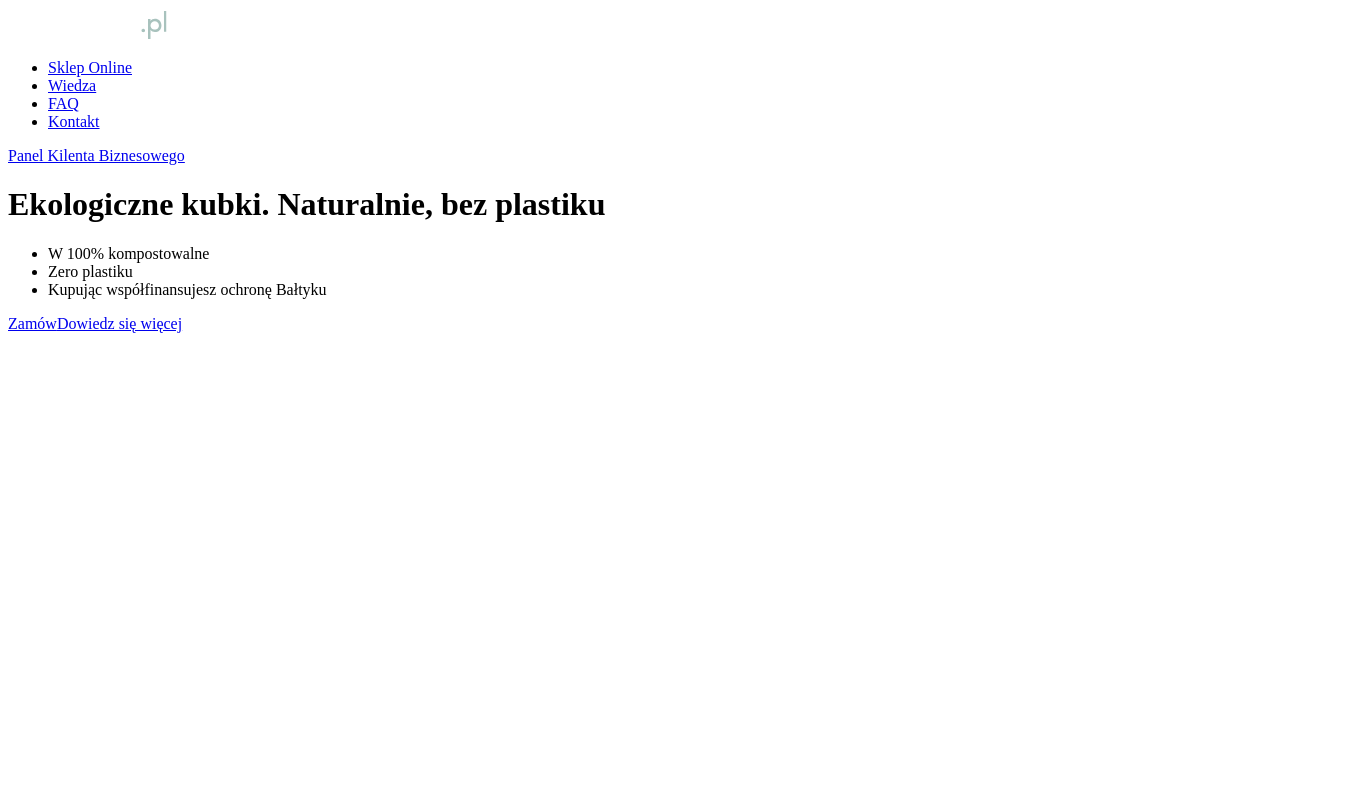
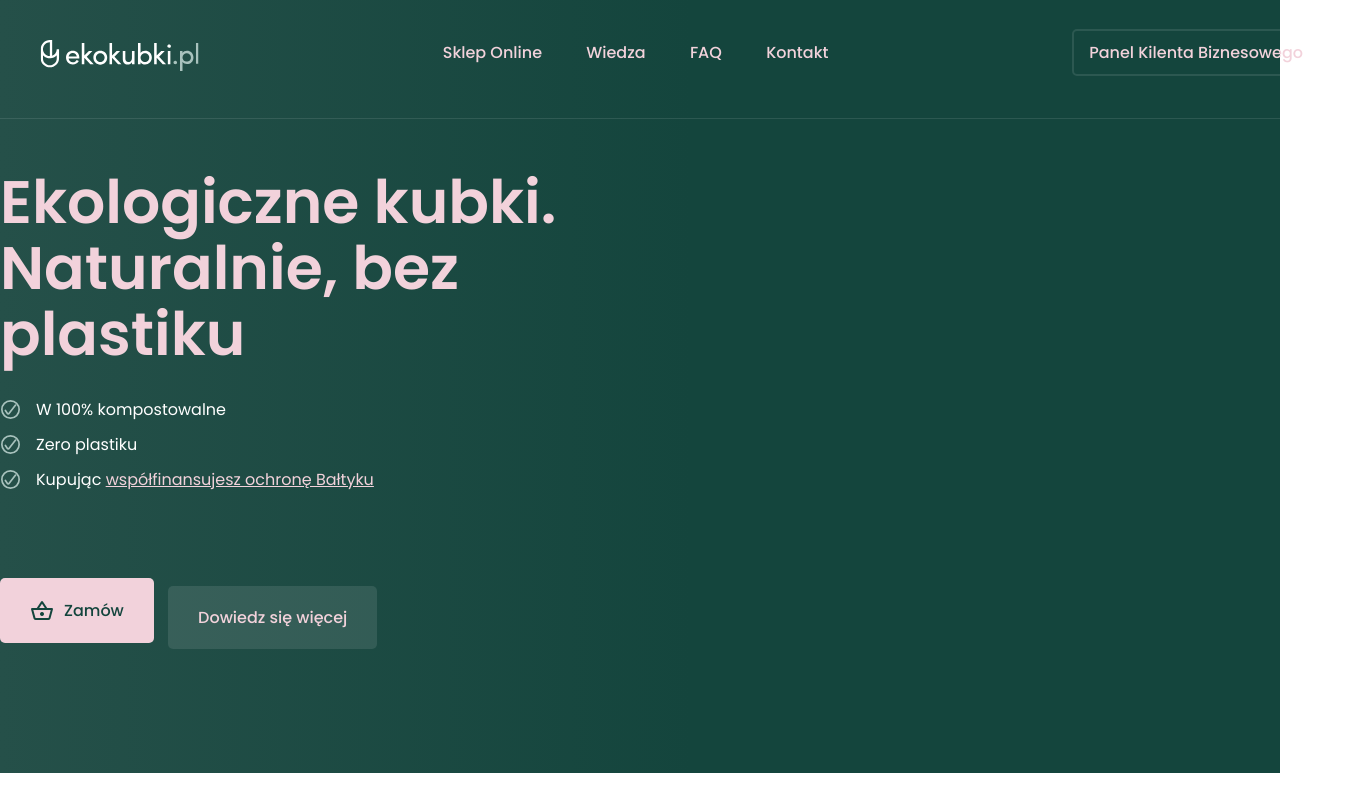
Before and after one commit to andres-condezo/Vasos, a plain HTML site: page index.html in a window 1280 px wide. Shown: the whole page, 1360 px wide, since content can reach past the window. Drawn offline with Linux system fonts and the light colour scheme.

Commit message:
feat(index/style.css): make styles for header, nav and main

```diff
--- a/css/style.css
+++ b/css/style.css
@@ -0,0 +1,125 @@
+@import url('https://fonts.googleapis.com/css2?family=Poppins:ital,wght@0,100;0,200;0,300;0,400;0,500;0,600;0,700;0,800;0,900;1,100;1,200;1,300;1,400;1,500;1,600;1,700;1,800;1,900&display=swap');
+
+:root{
+    --bg-color: #14453d;
+    --primary-color:#f2d2db;
+    --secondary-color: #14453d;
+    --accent-color: #fff;
+}
+.header-button{
+    color: var(--primary-color);
+    padding: 10px 15px;
+    border-radius: 5px;
+    border: solid 2px rgba(255, 255, 255, 0.1);
+    text-decoration: none;
+    transition: background-color 0.3s;
+    font-weight: 500;
+    outline: none;
+}
+.btn{
+    padding: 20px 30px;
+    border-radius: 5px;
+    text-decoration: none;
+    transition: background-color 0.3s;
+    outline: none;
+    font-weight: 500;
+    margin: 30px 10px 30px 0;
+}
+.header-button:hover{
+    background-color: rgba(255, 255, 255, 0.1);
+}
+.align{
+    display: flex;
+    align-items: center;
+}
+.primary-button{
+    color: var(--secondary-color);
+    background-color: var(--primary-color);
+    display: inline-block
+}
+.secondary-button{
+    color: var(--primary-color);
+    background-color: rgba(255, 255, 255, 0.1);
+}
+body{
+    padding: 0;
+    margin: 0;
+    font-family: 'Poppins', sans-serif;
+}
+main{
+    background: var(--bg-color);
+    background: linear-gradient(270deg, var(--bg-color) 46%, rgba(37,80,73,1) 100%);
+}
+header,
+#portada{
+    width: 1280px;
+    margin: 0 auto;
+}
+header {
+    display: flex;
+    justify-content: space-between;
+    padding: 40px;
+    border-bottom: solid 1px rgba(255, 255, 255, 0.1);
+}
+header nav ul{
+    list-style: none;
+    padding: 0;
+    margin: 0;
+}
+header nav ul li{
+    display: inline-block;
+    margin: 0  20px;
+}
+header nav ul li a{
+    color: var(--primary-color);
+    font-weight: 500;
+    text-decoration: none;
+    padding: 54px 0;
+    margin: 0;
+    border-bottom: solid 2px transparent;
+    transition: all 0.5s;
+    outline: none;
+}
+
+header nav ul li a:hover{
+    color: var(--accent-color);
+    border-bottom: solid 2px white;
+}
+
+#portada #info-container{
+    display: flex;
+}
+
+#portada #info-container #content{
+    width: 50%;
+}
+#portada #info-container #content h1{
+    color: var(--primary-color);
+    font-size: 60px;
+    line-height: 1.1em;
+    font-weight: 600;
+    padding: 0;
+    margin: 50px 0 30px 0;
+}
+#portada #info-container #content ul{
+    padding: 0;
+}
+#portada #info-container #content li{
+    display: flex;
+    color: var(--accent-color);
+    list-style: none;
+    margin: 10px 0;
+}
+#portada #info-container #content li #bullet {
+    margin: 0 15px 0 0;
+}
+#portada #info-container #content li a {
+    color: var(--primary-color);
+    outline: none;
+}
+#portada #info-container #content #button-container{
+    padding: 40px 0 100px 0;
+}
+.material-icons-outlined{
+    margin: 0 10px 0 0;
+}
--- a/index.html
+++ b/index.html
@@ -5,6 +5,7 @@
     <meta name="viewport" content="width=device-width, initial-scale=1.0">
     <title>Vasos ecologicos</title>
     <link rel="stylesheet" href="css/style.css">
+    <link href="https://fonts.googleapis.com/icon?family=Material+Icons+Outlined" rel="stylesheet">
 </head>
 <body>
 <div id="main-container" >
@@ -22,7 +23,7 @@
                 </ul>
             </nav>
             <div id="main-button">
-                <a href="#">Panel Kilenta Biznesowego</a>
+                <a class="header-button" href="#">Panel Kilenta Biznesowego</a>
             </div>
         </header>
         <div id="portada">
@@ -30,12 +31,17 @@
                 <div id="content">
                     <h1>Ekologiczne kubki. Naturalnie, bez plastiku</h1>
                     <ul>
-                        <li>W 100% kompostowalne</li>
-                        <li>Zero plastiku</li>
-                        <li>Kupując współfinansujesz ochronę Bałtyku</li>
+                        <li><img id="bullet" src="img/ico_check.svg" alt=""> <div id="text-content" >W 100% kompostowalne</div></li>
+                        <li><img id="bullet" src="img/ico_check.svg" alt=""> <div id="text-content" >Zero plastiku</div></li>
+                        <li><img id="bullet" src="img/ico_check.svg" alt=""> <div id="text-content" >Kupując <a href="#">współfinansujesz ochronę Bałtyku</a> </div></li>
                     </ul>
                     <div id="button-container">
-                        <a href="#">Zamów</a><a href="#">Dowiedz się więcej</a>
+                        <a href="#" class="btn primary-button" >
+                            <div class="align">
+                                <i class="material-icons-outlined">shopping_basket</i>Zamów
+                            </div>
+                        </a>
+                        <a href="#" class="btn secondary-button">Dowiedz się więcej</a>
                     </div>
                 </div>
                 <div id="cover">
```
